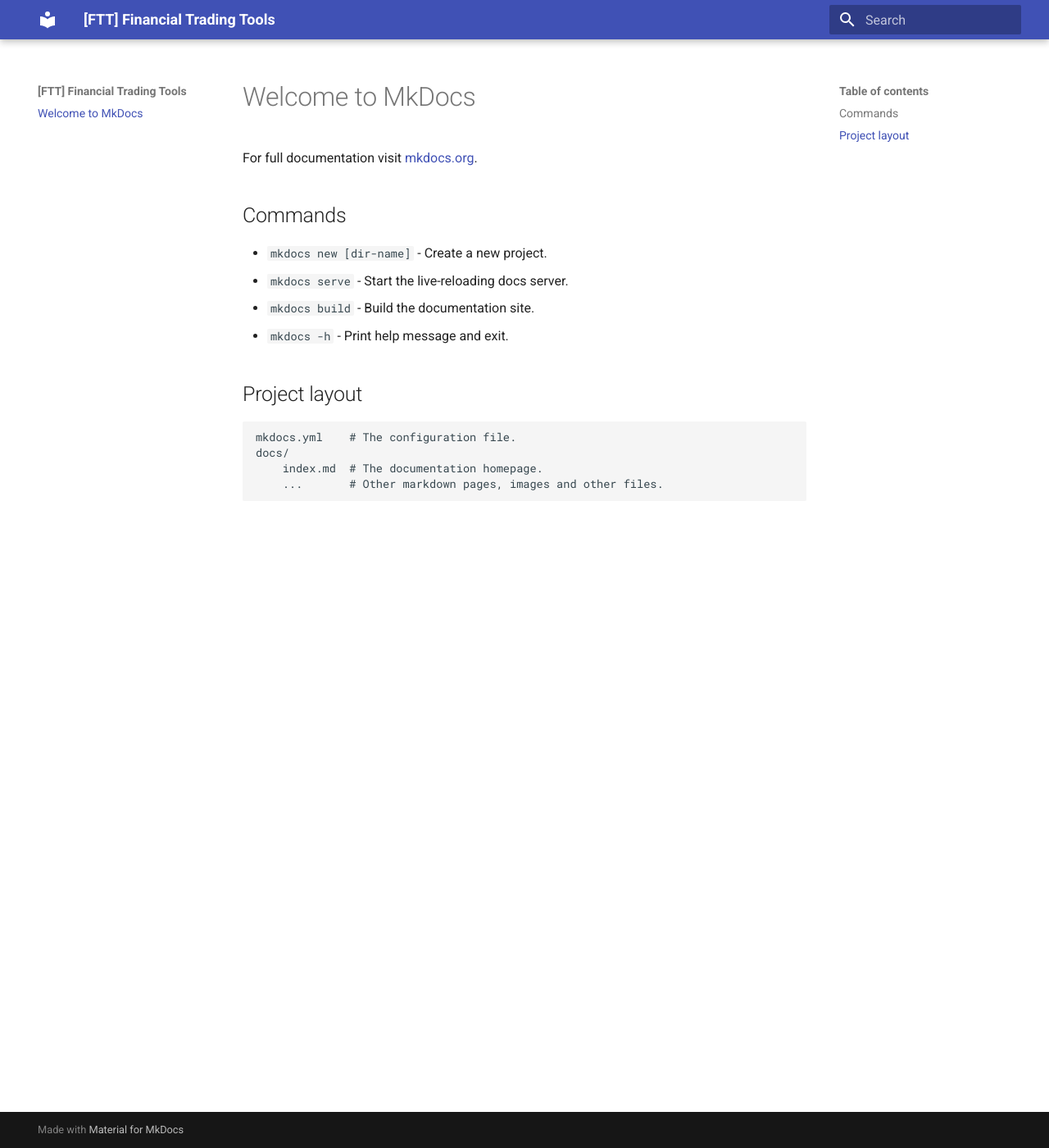
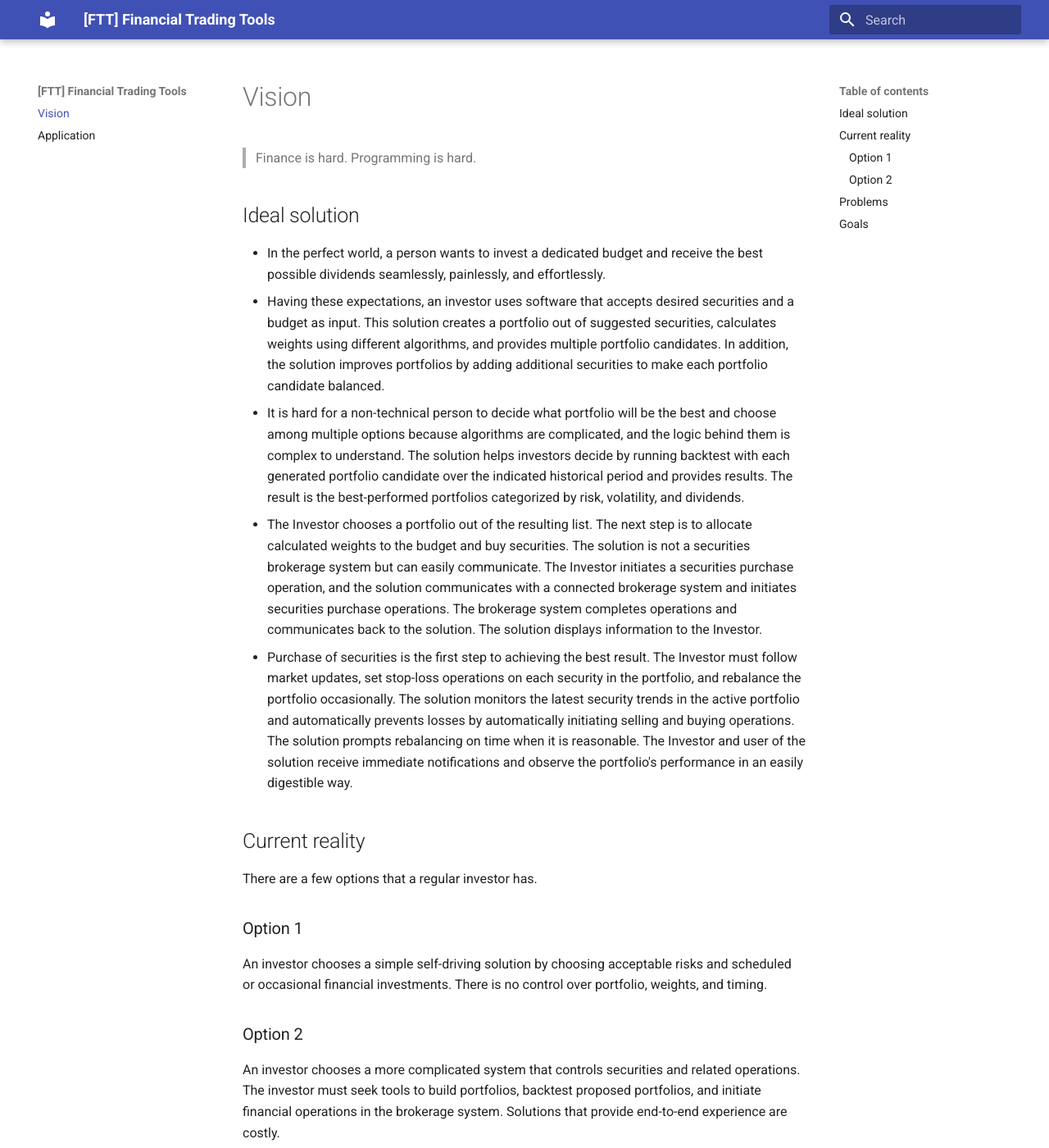
Before and after one commit to ftt-project/ftt, an MkDocs documentation site: the page built from docs/index.md, in a window 1280 px wide and 1400 px high. Shown: the whole window at 82% size. Built offline with MkDocs 1.6.1 and Material for MkDocs 9.7.7, drawn with Linux system fonts in a browser that asks for light colours; some of the changed text lies outside the part shown.

Commit message:
Updated documentation

```diff
--- a/docs/index.md
+++ b/docs/index.md
@@ -1,17 +1,36 @@
-# Welcome to MkDocs
+# Vision
 
-For full documentation visit [mkdocs.org](https://www.mkdocs.org).
+> Finance is hard. Programming is hard.
 
-## Commands
+## Ideal solution
+- In the perfect world, a person wants to invest a dedicated budget and receive the best possible dividends seamlessly, painlessly, and effortlessly.
+- Having these expectations, an investor uses software that accepts desired securities and a budget as input. This solution creates a portfolio out of suggested securities, calculates weights using different algorithms, and provides multiple portfolio candidates. In addition, the solution improves portfolios by adding additional securities to make each portfolio candidate balanced.
+- It is hard for a non-technical person to decide what portfolio will be the best and choose among multiple options because algorithms are complicated, and the logic behind them is complex to understand. The solution helps investors decide by running backtest with each generated portfolio candidate over the indicated historical period and provides results. The result is the best-performed portfolios categorized by risk, volatility, and dividends.
+- The Investor chooses a portfolio out of the resulting list. The next step is to allocate calculated weights to the budget and buy securities. The solution is not a securities brokerage system but can easily communicate. The Investor initiates a securities purchase operation, and the solution communicates with a connected brokerage system and initiates securities purchase operations. The brokerage system completes operations and communicates back to the solution. The solution displays information to the Investor.
+- Purchase of securities is the first step to achieving the best result. The Investor must follow market updates, set stop-loss operations on each security in the portfolio, and rebalance the portfolio occasionally. The solution monitors the latest security trends in the active portfolio and automatically prevents losses by automatically initiating selling and buying operations. The solution prompts rebalancing on time when it is reasonable. The Investor and user of the solution receive immediate notifications and observe the portfolio's performance in an easily digestible way.
 
-* `mkdocs new [dir-name]` - Create a new project.
-* `mkdocs serve` - Start the live-reloading docs server.
-* `mkdocs build` - Build the documentation site.
-* `mkdocs -h` - Print help message and exit.
+## Current reality
+There are a few options that a regular investor has.
 
-## Project layout
+### Option 1
+An investor chooses a simple self-driving solution by choosing acceptable risks and scheduled or occasional financial investments. There is no control over portfolio, weights, and timing.
 
-    mkdocs.yml    # The configuration file.
-    docs/
-        index.md  # The documentation homepage.
-        ...       # Other markdown pages, images and other files.
+### Option 2
+An investor chooses a more complicated system that controls securities and related operations. The investor must seek tools to build portfolios, backtest proposed portfolios, and initiate financial operations in the brokerage system.
+Solutions that provide end-to-end experience are costly.
+
+## Problems
+- Calculation of portfolio using multiple algorithms.
+- Backtest portfolios to choose one with given criteria.
+- Complement portfolio with additional securities for better balancing.
+- Initiate and control financial operations in the brokerage system.
+- Monitor portfolio performance and automatically rebalance it.
+- Take automated decisions on buy and sell operations to prevent losses.
+
+## Goals
+- Achieve automated trading on a provided asset.
+    - Automated trading means that the system make a decisions on buy/sell/hold actions on their own.
+- Automated assets management.
+    - Assets management means that the system can calculate the ideal portfolio based on user input, historical data, and external events.
+- Cohesive actions based on assets management and trading.
+    - Actions like portfolio rebalancing, drawdown protection.
```
Also changed, not shown: PROBLEM_STATEMENT.md (deleted, +0 -31 lines), README.md (+0 -4 lines), docker-compose.yml (deleted, +0 -22 lines), docs/application.md (added, +8 -0 lines), 1 other file.
